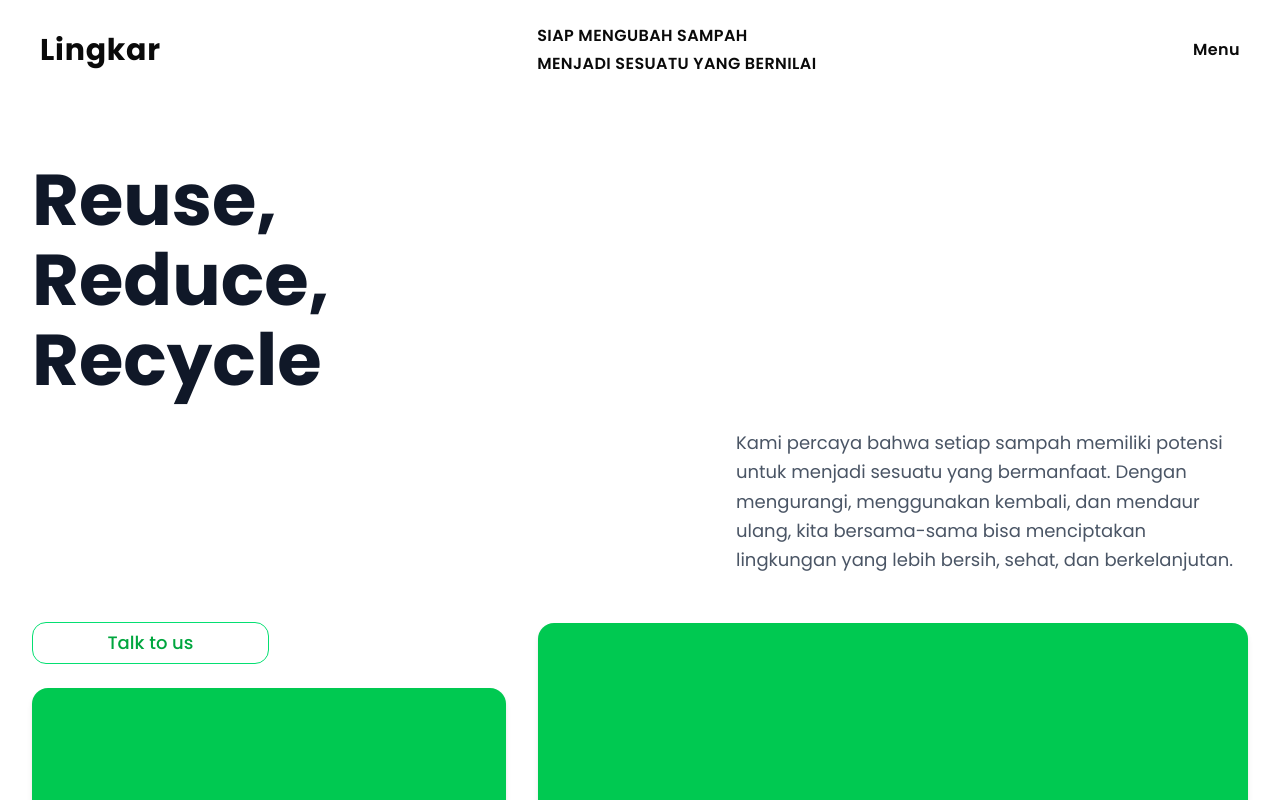
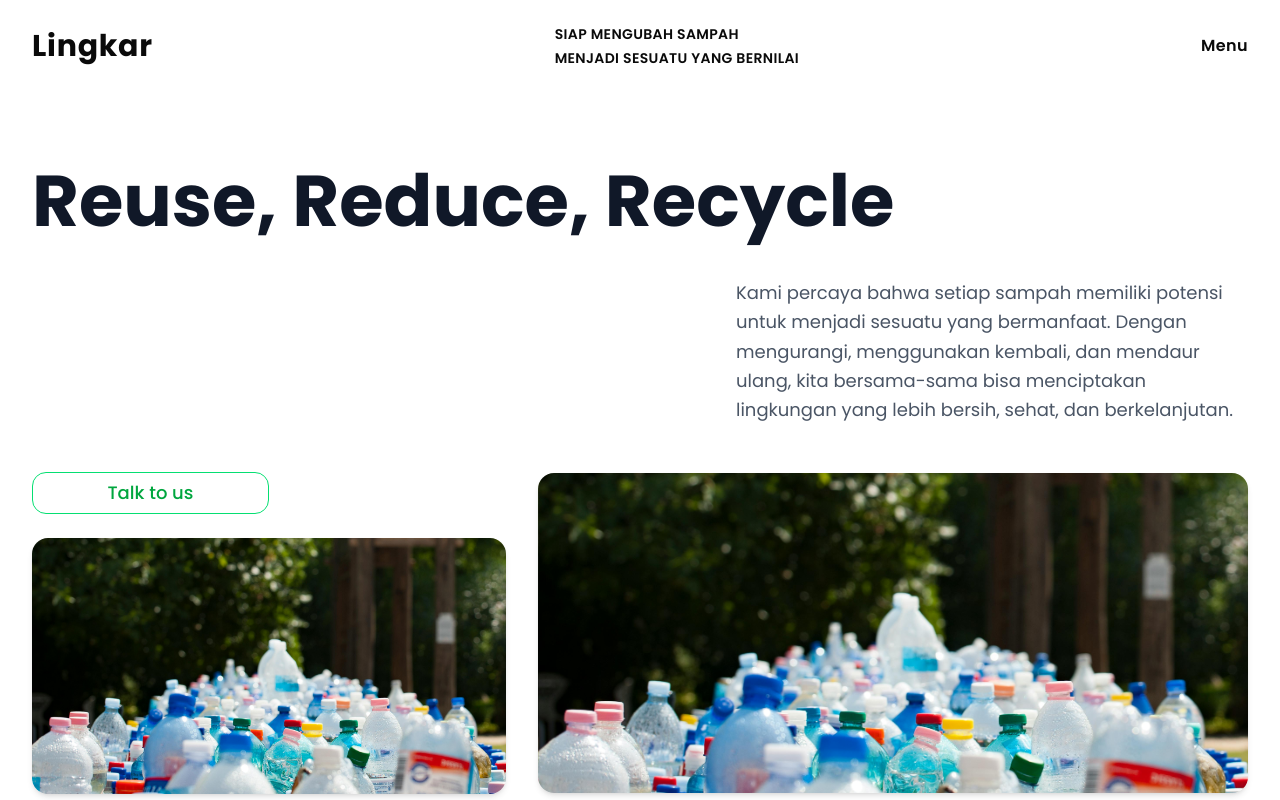
Before and after one commit to SyariefHayat/Lingkar, a Next.js app: page / in a window 1280 px wide. Shown: the top 800 px of the page. Built offline with nearby package versions, Linux system fonts and the light colour scheme.

Commit message:
update frontend: hero section ui

```diff
--- a/components/layouts/Navbar.tsx
+++ b/components/layouts/Navbar.tsx
@@ -11,7 +11,7 @@ import {
 
 export default function Navbar() {
     return (
-        <nav className="font-poppins flex items-center justify-between px-6 md:px-10 py-4 md:py-6">
+        <nav className="font-poppins flex items-center justify-between px-8 py-4 md:py-6">
             <Link href="/">
                 <h1 className="text-xl md:text-2xl lg:text-3xl font-extrabold tracking-wide">
                     Lingkar
@@ -19,14 +19,14 @@ export default function Navbar() {
             </Link>
             <Link href="/signup" className="group space-y-1 hidden sm:block">
                 <div className="relative w-fit">
-                    <p className="text-xs md:text-sm lg:text-base font-semibold tracking-wide">
+                    <p className="text-xs md:text-sm font-semibold tracking-wide">
                         SIAP MENGUBAH SAMPAH
                     </p>
                     <span className="absolute left-0 -bottom-0.5 h-[2px] w-0 bg-black transition-all duration-300 group-hover:w-full" />
                 </div>
 
                 <div className="relative w-fit">
-                    <p className="text-xs md:text-sm lg:text-base font-semibold tracking-wide">
+                    <p className="text-xs md:text-sm font-semibold tracking-wide">
                         MENJADI SESUATU YANG BERNILAI
                     </p>
                     <span className="absolute left-0 -bottom-0.5 h-[2px] w-0 bg-black transition-all duration-300 group-hover:w-full" />
--- a/components/modules/home/HeroSection.tsx
+++ b/components/modules/home/HeroSection.tsx
@@ -3,17 +3,7 @@ import { Button } from "@/components/ui/button";
 export default function HeroSection() {
     return (
         <section className="w-full min-h-screen flex flex-col px-8 py-16">
-            <div className="space-y-2">
-                <h1 className="text-6xl md:text-7xl font-bold text-gray-900">
-                Reuse,
-                </h1>
-                <h1 className="text-6xl md:text-7xl font-bold text-gray-900">
-                Reduce,
-                </h1>
-                <h1 className="text-6xl md:text-7xl font-bold text-gray-900">
-                Recycle
-                </h1>
-            </div>
+            <h1 className="text-6xl md:text-7xl font-bold text-gray-900 leading-tight">Reuse, Reduce, Recycle</h1>
 
             <div className="flex justify-end">
                 <p className="text-base md:text-lg max-w-lg mt-8 text-gray-600 leading-relaxed">
@@ -26,13 +16,13 @@ export default function HeroSection() {
 
             <div className="w-full flex flex-col md:flex-row items-center justify-between gap-8 mt-12">
                 <div className="w-full md:w-[40%] flex flex-col gap-6">
-                    <Button className="w-1/2 py-5 bg-transparent text-green-600 border border-green-400 rounded-xl text-lg hover:bg-green-50 transition">
+                    <Button className="w-1/2 py-5 bg-transparent text-green-600 border border-green-400 rounded-xl text-lg hover:bg-green-50 transition cursor-pointer">
                         Talk to us
                     </Button>
-                    <div className="w-full h-64 bg-green-500 rounded-2xl shadow-md"></div>
+                    <div className="w-full h-64 bg-[url('/hero-1.jpg')] bg-cover bg-center rounded-2xl shadow-md"></div>
                 </div>
 
-                <div className="w-full md:w-[60%] h-80 bg-green-500 rounded-2xl shadow-md"></div>
+                <div className="w-full md:w-[60%] h-80 bg-[url('/hero-1.jpg')] bg-cover bg-center rounded-2xl shadow-md"></div>
             </div>
         </section>
     );
```
